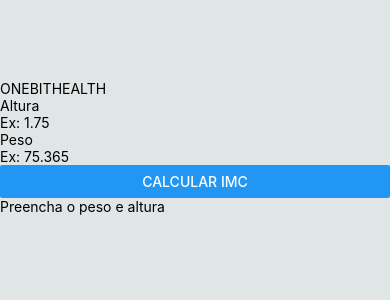
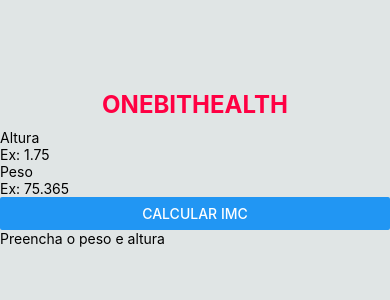
Before and after one commit to piedro404/imc-react-native-curso, a React Native app: screen / in a window 390 px wide. Shown: the top 300 px of the page. Built offline with nearby package versions, Linux system fonts and the light colour scheme.

Commit message:
feat: :seedling: Custom Title

```diff
--- a/src/components/Title/index.js
+++ b/src/components/Title/index.js
@@ -1,10 +1,11 @@
 import React from "react";
 import { View, Text } from "react-native";
+import styles from "./style";
 
 export default function Title() {
     return(
-        <View>
-            <Text>ONEBITHEALTH</Text>
+        <View style={styles.boxTitle}>
+            <Text style={styles.textTitle}>ONEBITHEALTH</Text>
         </View>
     );
 }
--- a/src/components/Title/style.js
+++ b/src/components/Title/style.js
@@ -0,0 +1,16 @@
+import { StyleSheet } from 'react-native'
+
+const styles = StyleSheet.create({
+    boxTitle: {
+        alignItems: "center",
+        justifyContent: "center",
+        padding: 10,
+    },
+    textTitle: {
+        color: "#FF0043",
+        fontSize: 24,
+        fontWeight: "bold",
+    }
+});
+
+export default styles
```
